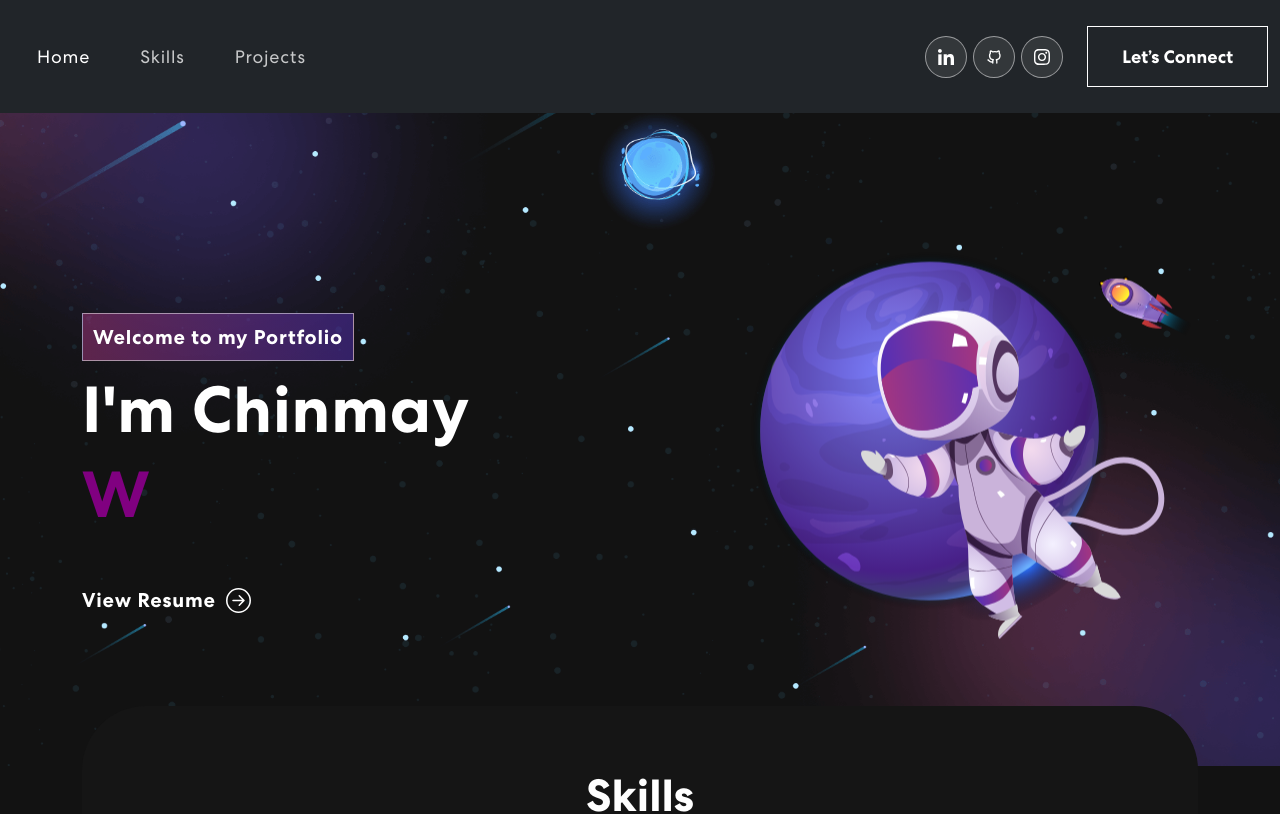
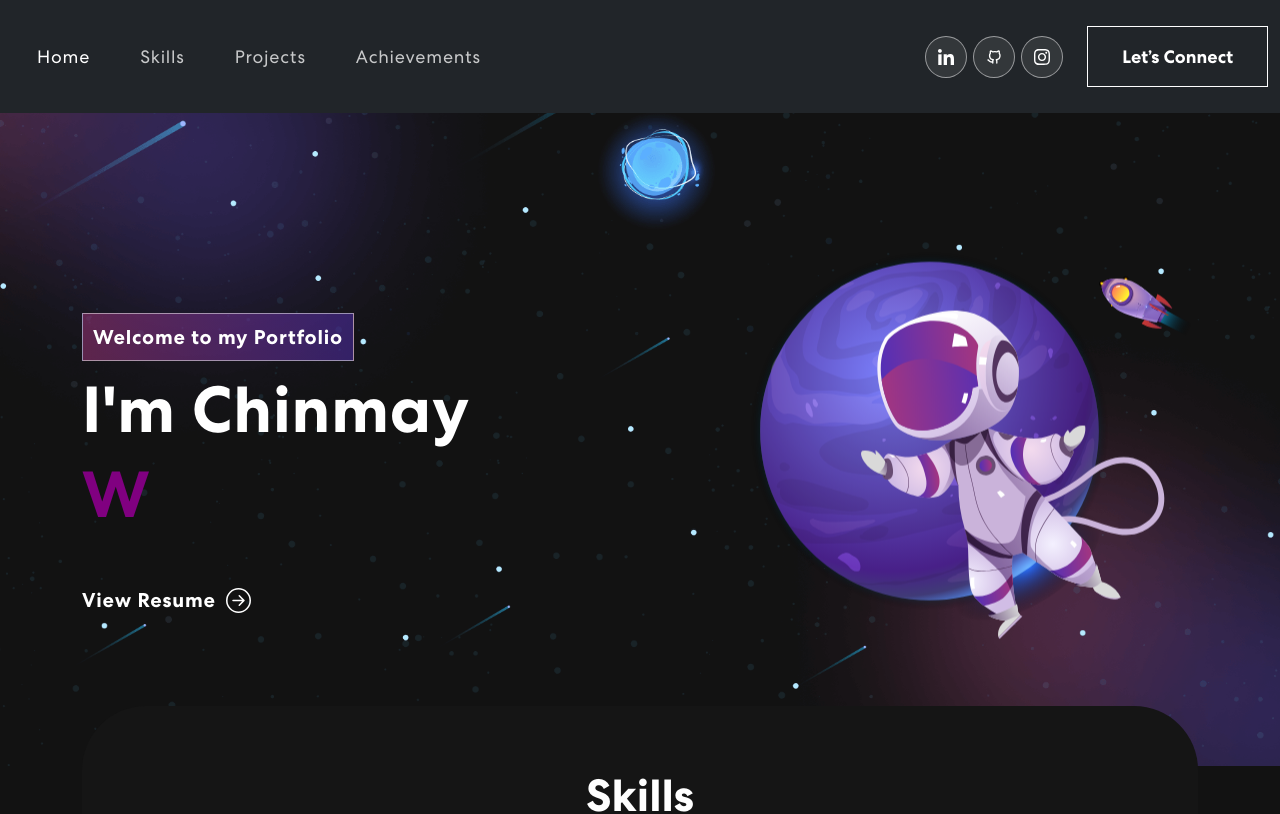
Before and after one commit to Achinmay05/Portfolio, a React (Create React App) app: page / in a window 1280 px wide. Shown: the top 814 px of the page. Built offline with nearby package versions, Linux system fonts and the light colour scheme.

Commit message:
added Achievements to Navbar

```diff
--- a/src/components/Achievements.js
+++ b/src/components/Achievements.js
@@ -23,7 +23,7 @@ import { Navigation, Pagination, Scrollbar, A11y } from 'swiper/modules';
 export const Achievements = () => {
 
   return (
-    <section className='achievements'>
+    <section className='achievements' id='achievements'>
 
 
       <h2>Achievements</h2>
--- a/src/components/Navbar.js
+++ b/src/components/Navbar.js
@@ -51,6 +51,9 @@ export const Navbar = () => {
                             <li className="nav-item">
                                 <HashLink className={`nav-link ${activeLink === 'projects' ? 'active navbar-link' : 'navbar-link'}`} to="#projects" onClick={() => onUpdateActiveLink('projects')}>Projects</HashLink>
                             </li>
+                            <li className="nav-item">
+                                <HashLink className={`nav-link ${activeLink === 'achievements' ? 'active navbar-link' : 'navbar-link'}`} to="#achievements" onClick={() => onUpdateActiveLink('achievements')}>Achievements</HashLink>
+                            </li>
                         </ul>
                         <span className="navbar-text">
                             <div className="social-icon">
--- a/src/components/Projects.js
+++ b/src/components/Projects.js
@@ -1,4 +1,4 @@
-import { Col, Container, Tab, Row, Nav } from "react-bootstrap";
+import { Col, Container, Tab, Row } from "react-bootstrap";
 import { ProjectCard } from "./ProjectCard";
 import colorSharp2 from "../assets/img/color-sharp2.png";
 import projImg1 from "../assets/img/project-img1.png";
@@ -138,7 +138,7 @@ export const Projects = () => {
                                 </div>}
                         </TrackVisibility>
                         <Tab.Container id="projects-tabs" defaultActiveKey="first">
-{/*
+                            {/*
                             <Nav variant="pills" className="mb-5 justify-content-center align-items-center">
                                 <Nav.Item>
                                     <Nav.Link eventKey="first">Tab 01</Nav.Link>
```
Lines whose indentation alone changed are shown as unchanged.
